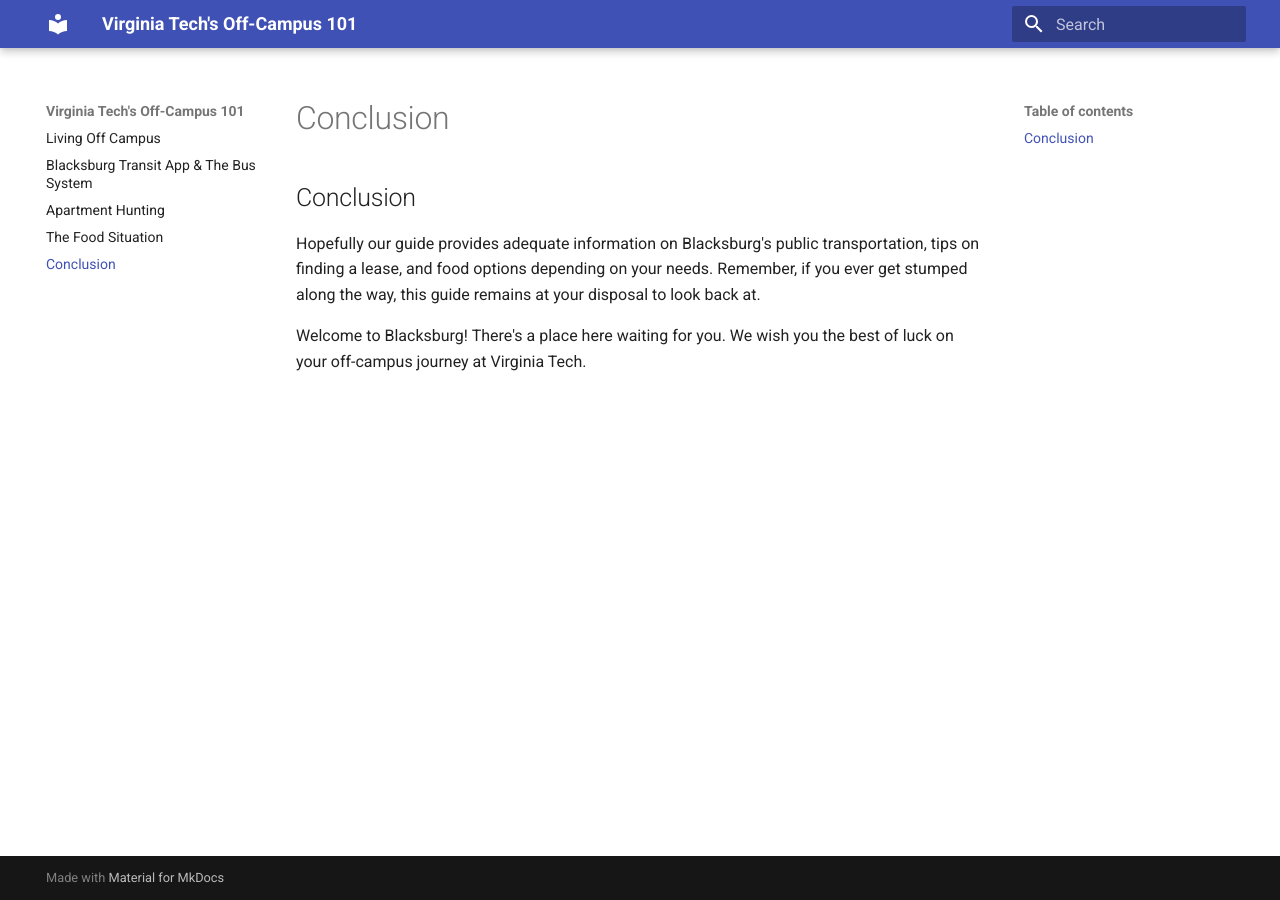
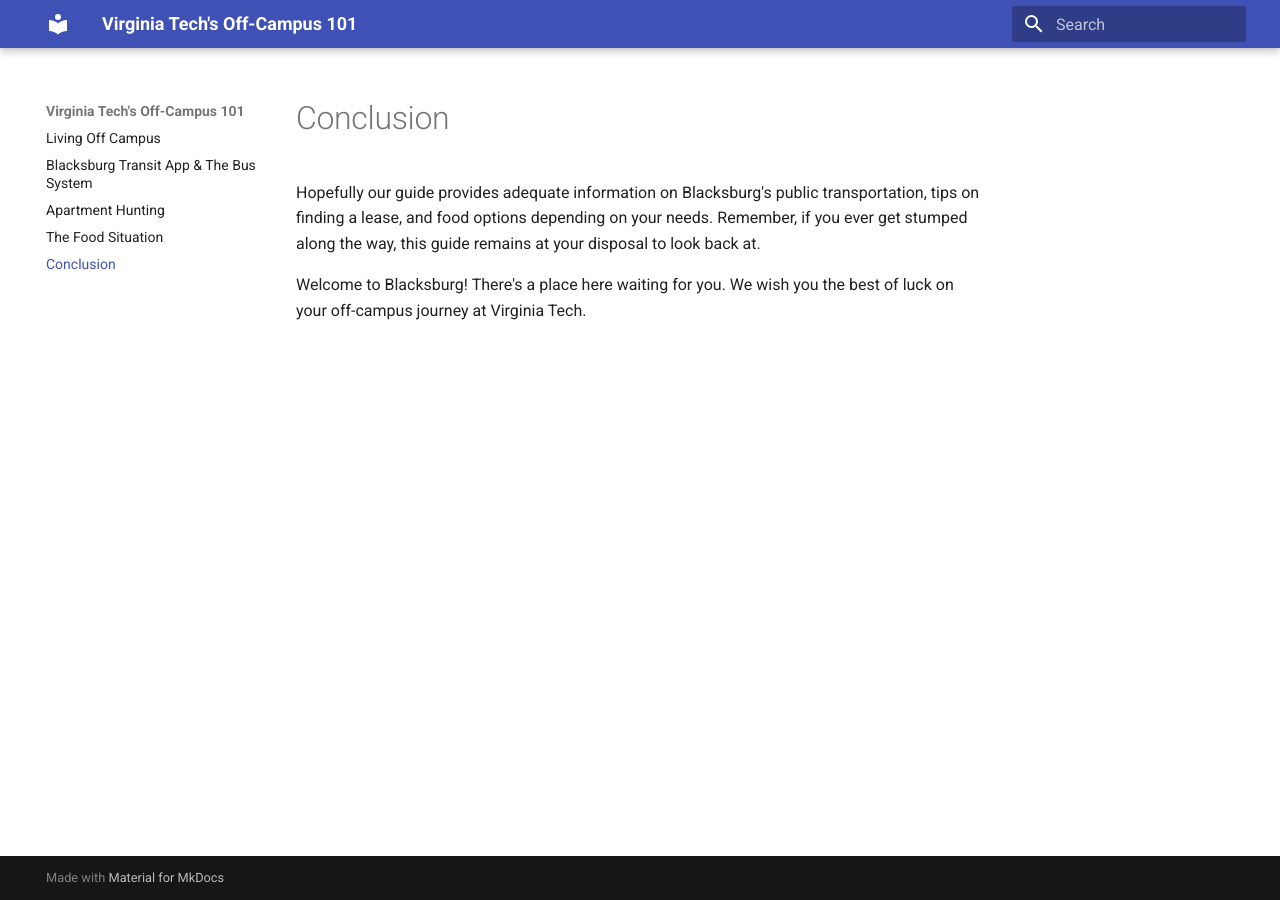
Before and after one commit to mobolurin2024S/mobolurin2024S.github.io, an MkDocs documentation site: the page built from docs/Conclusion.md, in a window 1280 px wide. Built offline with MkDocs 1.6.1 and Material for MkDocs 9.7.7, drawn with Linux system fonts in a browser that asks for light colours.

Commit message:
Final Push to GitHub maybe?

```diff
--- a/docs/Conclusion.md
+++ b/docs/Conclusion.md
@@ -1,5 +1,3 @@
-## Conclusion
-
 Hopefully our guide provides adequate information on Blacksburg's public transportation, tips on finding a lease, and food options depending on your needs. Remember, if you ever get stumped along the way, this guide remains at your disposal to look back at.
 
 Welcome to Blacksburg! There's a place here waiting for you. We wish you the best of luck on your off-campus journey at Virginia Tech.
```
Also changed, not shown: site/Conclusion/index.html, site/search/search_index.json.
